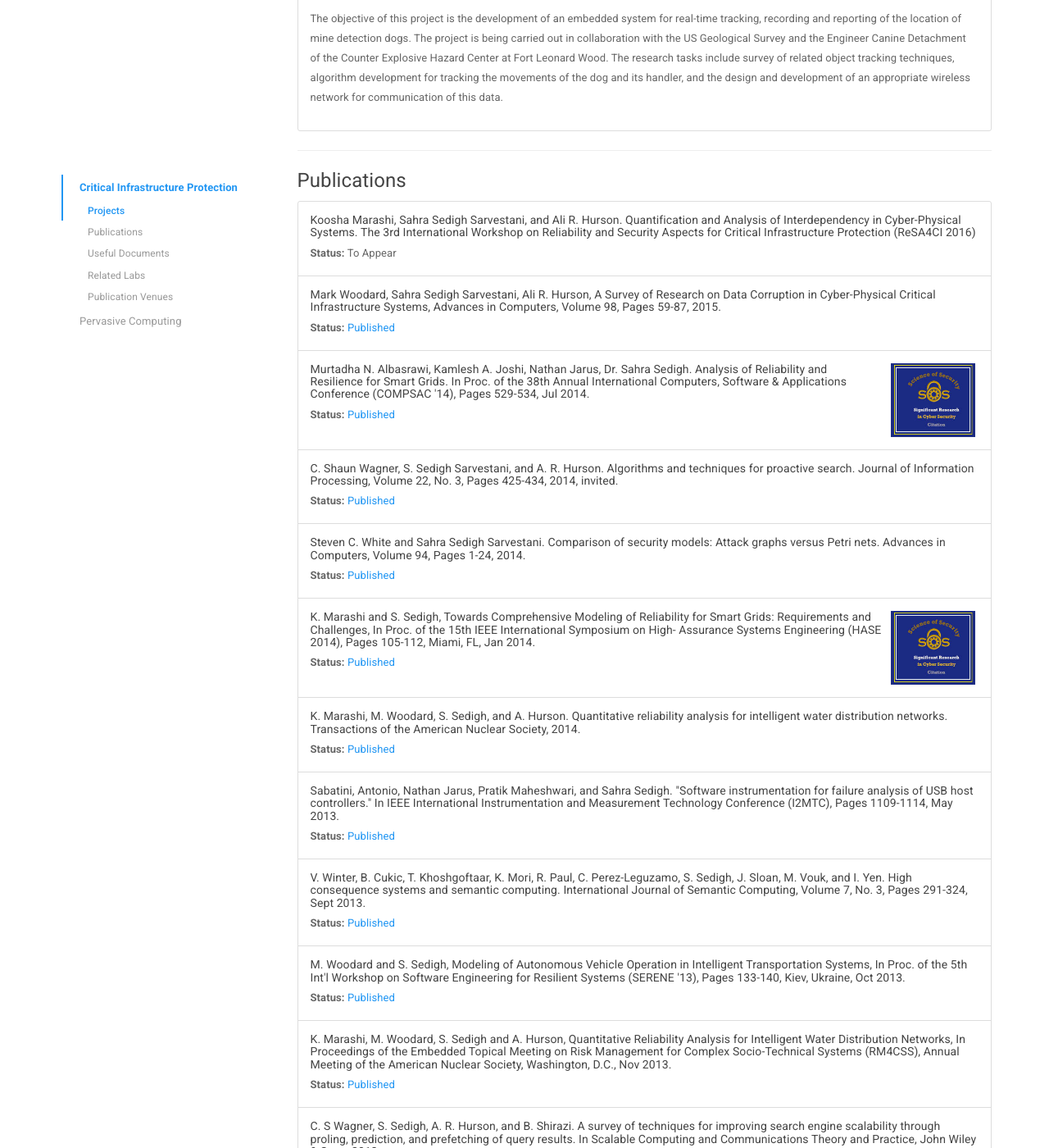
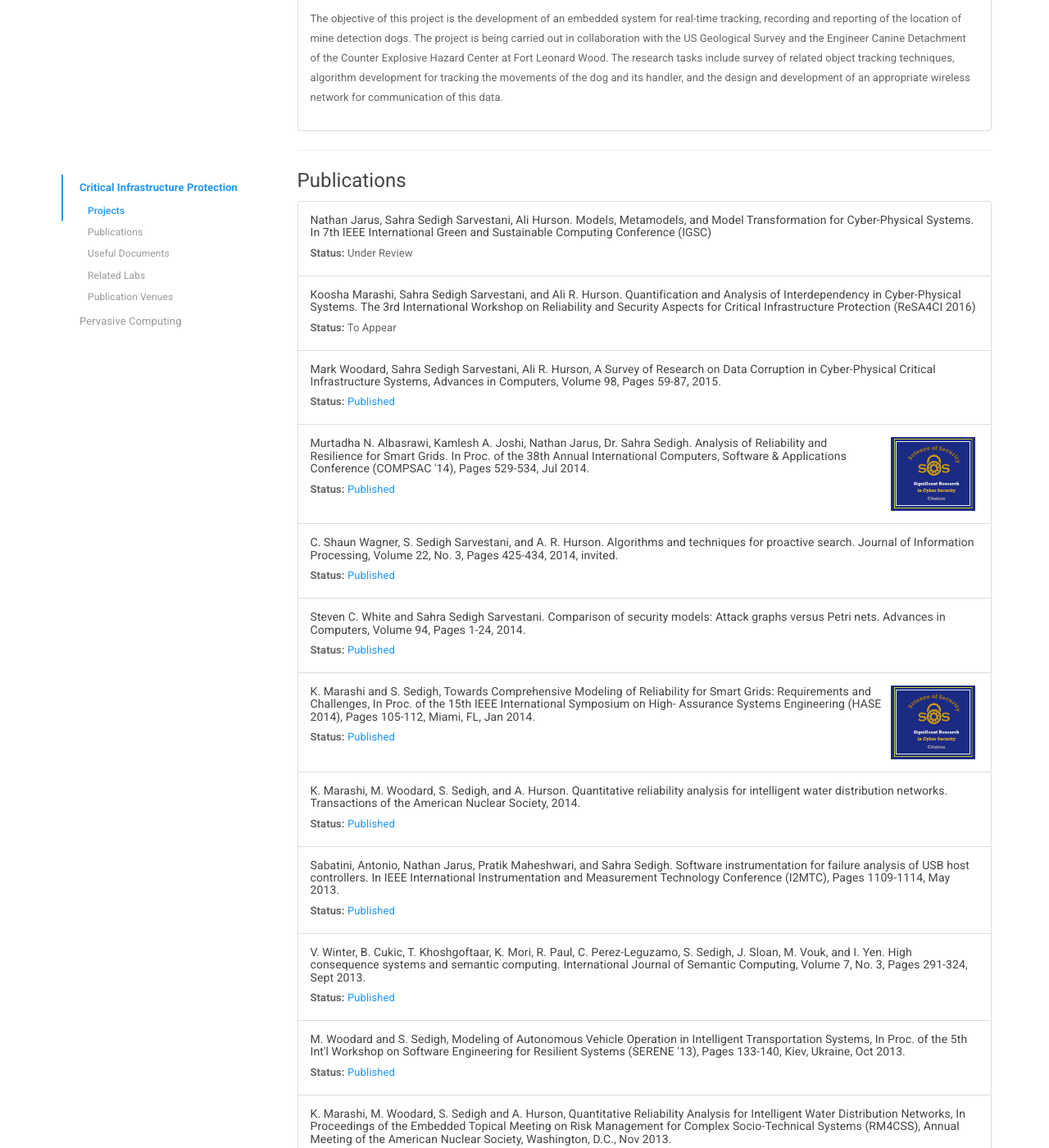
Before and after one commit to sendecomp/sendecomp-website, a Jekyll site: the page built from research-areas.html, in a window 1280 px wide and 1400 px high, scrolled down 3947 px. Shown: the whole window at 82% size. Built offline with Jekyll 4.4.1, drawn with Linux system fonts in a browser that asks for light colours.

Commit message:
Add IGSC paper

```diff
--- a/_data/publications.yml
+++ b/_data/publications.yml
@@ -100,6 +100,13 @@
 
 - citation: "A. Faza, S. Sedigh Sarvestani, and B. McMillin. A case study in quantitative analysis of cyber-physical systems: reliability of the electric power grid. IEEE Transactions on Smart Grid, submitted."
   year:
+  status: "Under Review"
+  awards:
+  area: "cip"
+  fulltext:
+
+- citation: "Nathan Jarus, Sahra Sedigh Sarvestani, Ali Hurson. Models, Metamodels, and Model Transformation for Cyber-Physical Systems. In 7th IEEE International Green and Sustainable Computing Conference (IGSC)"
+  year: 2016
   status: "Under Review"
   awards:
   area: "cip"
@@ -214,7 +221,7 @@
   area: "cip"
   fulltext: "http://www.worldscientific.com/doi/abs/10.1142/S1793351X13500050"
 
-- citation: Sabatini, Antonio, Nathan Jarus, Pratik Maheshwari, and Sahra Sedigh. "Software instrumentation for failure analysis of USB host controllers." In IEEE International Instrumentation and Measurement Technology Conference (I2MTC), Pages 1109-1114, May 2013.
+- citation: "Sabatini, Antonio, Nathan Jarus, Pratik Maheshwari, and Sahra Sedigh. Software instrumentation for failure analysis of USB host controllers. In IEEE International Instrumentation and Measurement Technology Conference (I2MTC), Pages 1109-1114, May 2013."
   year: 2013
   status: "Published"
   awards:
```
